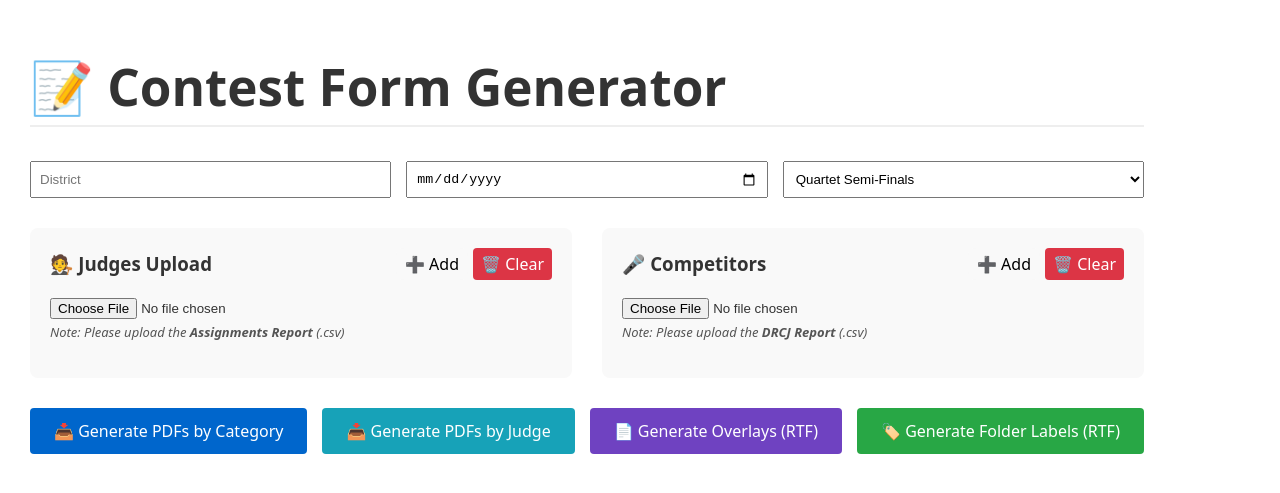
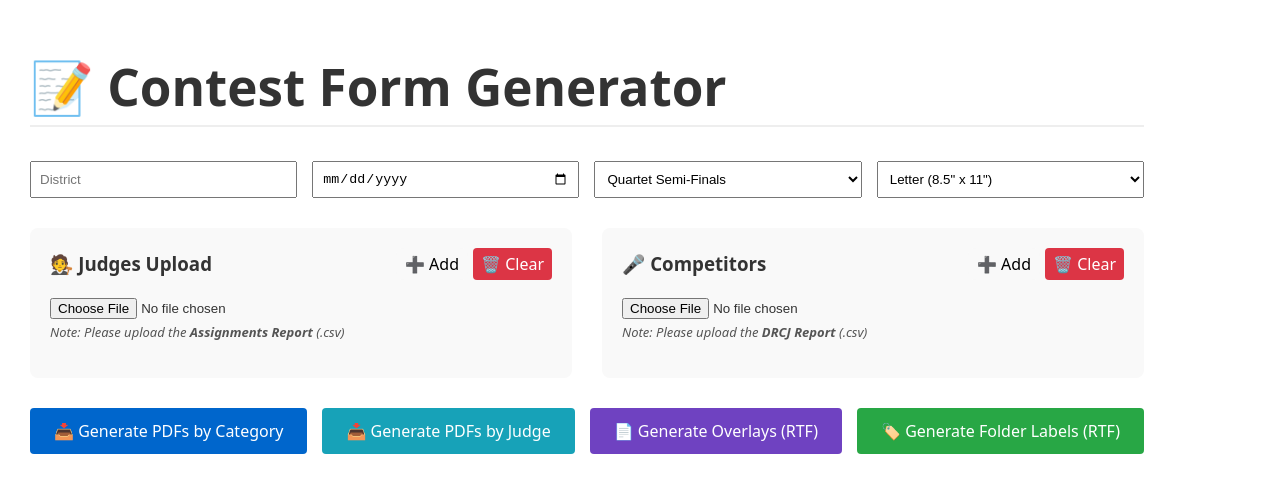
Before and after one commit to bkporter12/Form_Generator, a React (Vite) app: page / in a window 1280 px wide. Shown: the part 161-654 px from the top of the page. Built offline with nearby package versions, Linux system fonts and the light colour scheme.

Commit message:
Add paper size selection and update PDF generation
Added paper size selection and updated PDF generation functions to include paper size as a parameter.

```diff
--- a/src/App.jsx
+++ b/src/App.jsx
@@ -6,6 +6,7 @@ export default function App() {
   const [district, setDistrict] = useState("");
   const [date, setDate] = useState("");
   const [session, setSession] = useState("Quartet Semi-Finals");
+  const [paperSize, setPaperSize] = useState("Letter");
 
   const [judges, setJudges] = useState([]);
   const [competitors, setCompetitors] = useState([]);
@@ -23,7 +24,7 @@ export default function App() {
         setJudges(balanceAndSortJudges(clean));
       }
     });
-    e.target.value = null; // reset file input
+    e.target.value = null;
   };
 
   const handleCompUpload = (e) => {
@@ -35,7 +36,7 @@ export default function App() {
         setCompetitors(clean);
       }
     });
-    e.target.value = null; // reset file input
+    e.target.value = null;
   };
 
   // --- JUDGE HANDLERS ---
@@ -65,7 +66,7 @@ export default function App() {
     if (!district || !date) return alert("Please fill in District and Date");
     setIsGenerating(true);
     try {
-      await generateCategoryPDFs(judges.filter(j => j.Print), competitors.filter(c => c.Print), { district, date, session });
+      await generateCategoryPDFs(judges.filter(j => j.Print), competitors.filter(c => c.Print), { district, date, session }, paperSize);
     } catch (err) {
       console.error(err);
       alert("Error generating PDFs. Check the browser console for details.");
@@ -77,7 +78,7 @@ export default function App() {
     if (!district || !date) return alert("Please fill in District and Date");
     setIsGenerating(true);
     try {
-      await generateJudgePDFs(judges.filter(j => j.Print), competitors.filter(c => c.Print), { district, date, session });
+      await generateJudgePDFs(judges.filter(j => j.Print), competitors.filter(c => c.Print), { district, date, session }, paperSize);
     } catch (err) {
       console.error(err);
       alert("Error generating PDFs. Check the browser console for details.");
@@ -87,20 +88,19 @@ export default function App() {
 
   const generateLabels = () => {
     if (!district || !date) return alert("Please fill in District and Date");
-    generateFolderLabelsRTF(judges.filter(j => j.Print), { district, date, session });
+    generateFolderLabelsRTF(judges.filter(j => j.Print), { district, date, session }, paperSize);
   };
 
-  // NEW: Generate Overlay RTF
   const generateOverlays = () => {
     if (!district || !date) return alert("Please fill in District and Date");
-    generateOverlaysRTF(judges.filter(j => j.Print), competitors.filter(c => c.Print), { district, date, session });
+    generateOverlaysRTF(judges.filter(j => j.Print), competitors.filter(c => c.Print), { district, date, session }, paperSize);
   };
 
   return (
     <div style={{ padding: '30px', fontFamily: 'system-ui, sans-serif', maxWidth: '1200px', margin: '0 auto', color: '#333' }}>
       <h1 style={{ borderBottom: '2px solid #eee', paddingBottom: '10px' }}>📝 Contest Form Generator</h1>
 
-      <div style={{ display: 'grid', gridTemplateColumns: '1fr 1fr 1fr', gap: '15px', margin: '20px 0' }}>
+      <div style={{ display: 'grid', gridTemplateColumns: '1fr 1fr 1fr 1fr', gap: '15px', margin: '20px 0' }}>
         <input style={{ padding: '8px' }} placeholder="District" value={district} onChange={e => setDistrict(e.target.value)} />
         <input style={{ padding: '8px' }} type="date" value={date} onChange={e => setDate(e.target.value)} />
         <select style={{ padding: '8px' }} value={session} onChange={e => setSession(e.target.value)}>
@@ -108,6 +108,10 @@ export default function App() {
           <option>Quartet Semi-Finals</option>
           <option>Chorus Finals</option>
           <option>Quartet Finals</option>
+        </select>
+        <select style={{ padding: '8px' }} value={paperSize} onChange={e => setPaperSize(e.target.value)}>
+          <option value="Letter">Letter (8.5" x 11")</option>
+          <option value="A4">A4 (210mm x 297mm)</option>
         </select>
       </div>
 
@@ -262,12 +266,9 @@ export default function App() {
         <button onClick={generateByJudge} disabled={isGenerating || judges.length === 0} style={{ padding: '12px 24px', background: '#17a2b8', color: 'white', border: 'none', borderRadius: '4px', cursor: 'pointer', fontSize: '16px' }}>
           {isGenerating ? "⏳ Generating..." : "📥 Generate PDFs by Judge"}
         </button>
-
-        {/* NEW BUTTON FOR OVERLAYS */}
         <button onClick={generateOverlays} disabled={judges.length === 0 || competitors.length === 0} style={{ padding: '12px 24px', background: '#6f42c1', color: 'white', border: 'none', borderRadius: '4px', cursor: 'pointer', fontSize: '16px' }}>
           📄 Generate Overlays (RTF)
         </button>
-
         <button onClick={generateLabels} disabled={judges.length === 0} style={{ padding: '12px 24px', background: '#28a745', color: 'white', border: 'none', borderRadius: '4px', cursor: 'pointer', fontSize: '16px' }}>
           🏷️ Generate Folder Labels (RTF)
         </button>
```
